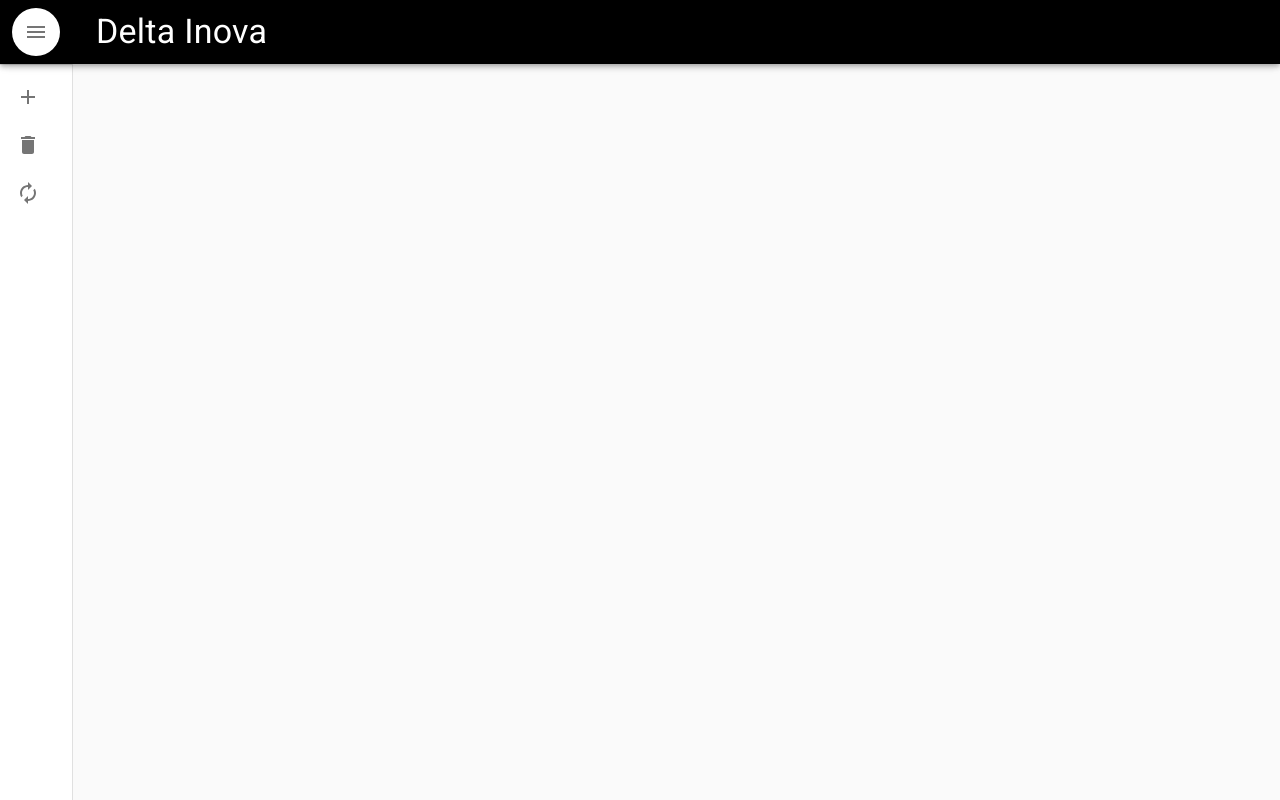
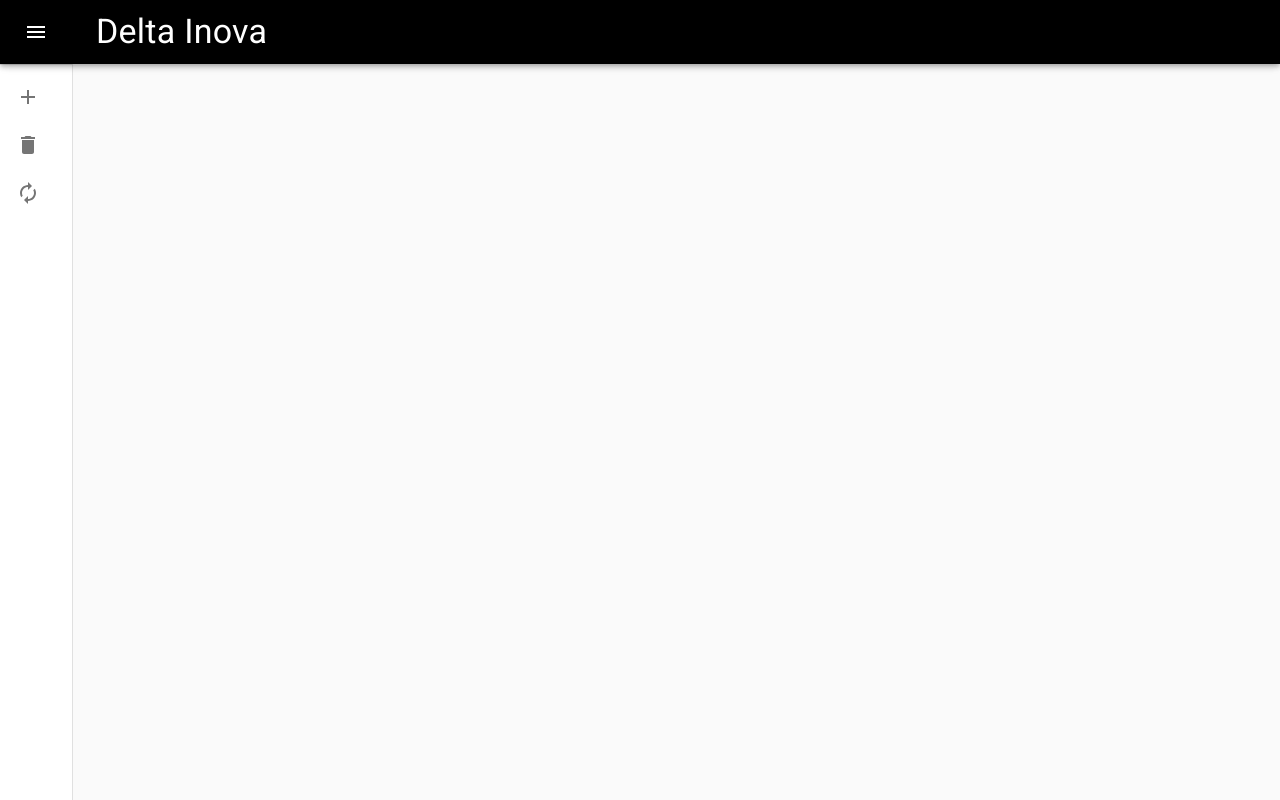
Before and after one commit to fabioNog/Delta, a React (Create React App) app in the folder deltafrontend/: page /atualizar in a window 1280 px wide. Built offline with nearby package versions, Linux system fonts and the light colour scheme.

Commit message:
Alterando css do IconButton

```diff
--- a/deltafrontend/src/pages/Adionar.js
+++ b/deltafrontend/src/pages/Adionar.js
@@ -21,6 +21,9 @@
 
 //Import Link
 import {Link} from "react-router-dom";
+
+//Import Formulario
+import Formulario from '../components/Formulario'
 
 
 const drawerWidth = 240;
@@ -47,7 +50,6 @@
   },
   menuButton: {
     marginRight: 36,
-    backgroundColor: 'white'
   },
   hide: {
     display: 'none',
@@ -127,7 +129,7 @@
       >
         <Toolbar>
           <IconButton
-            color="white"
+            color="inherit"
             aria-label="open drawer"
             onClick={handleDrawerOpen}
             edge="start"
@@ -178,6 +180,7 @@
       </Drawer>
       <main className={classes.content}>
         <div className={classes.toolbar} />
+        <Formulario/>
       </main>
     </div>
   );
--- a/deltafrontend/src/pages/Atualizar.js
+++ b/deltafrontend/src/pages/Atualizar.js
@@ -47,7 +47,6 @@
   },
   menuButton: {
     marginRight: 36,
-    backgroundColor: 'white'
   },
   hide: {
     display: 'none',
@@ -127,7 +126,7 @@
       >
         <Toolbar>
           <IconButton
-            color="white"
+            color="inherit"
             aria-label="open drawer"
             onClick={handleDrawerOpen}
             edge="start"
--- a/deltafrontend/src/pages/Deletar.js
+++ b/deltafrontend/src/pages/Deletar.js
@@ -47,7 +47,6 @@
   },
   menuButton: {
     marginRight: 36,
-    backgroundColor: 'white'
   },
   hide: {
     display: 'none',
@@ -127,7 +126,7 @@
       >
         <Toolbar>
           <IconButton
-            color="white"
+            color="inherit"
             aria-label="open drawer"
             onClick={handleDrawerOpen}
             edge="start"
--- a/deltafrontend/src/pages/Main.js
+++ b/deltafrontend/src/pages/Main.js
@@ -48,7 +48,6 @@
   },
   menuButton: {
     marginRight: 36,
-    backgroundColor: 'white'
   },
   hide: {
     display: 'none',
@@ -128,6 +127,7 @@
       >
         <Toolbar>
           <IconButton
+            color="inherit"
             aria-label="open drawer"
             onClick={handleDrawerOpen}
             edge="start"
@@ -159,7 +159,7 @@
       >
         <div className={classes.toolbar}>
 
-         <h3>Delta Inova</h3>
+         <h2>Delta</h2>
           <IconButton onClick={handleDrawerClose}>
             {theme.direction === 'rtl' ? <ChevronRightIcon /> : <ChevronLeftIcon />}
           </IconButton>
```
